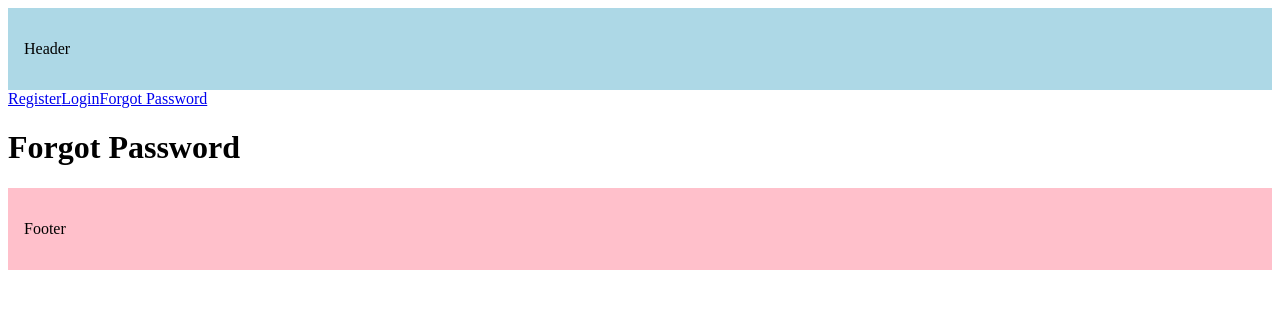
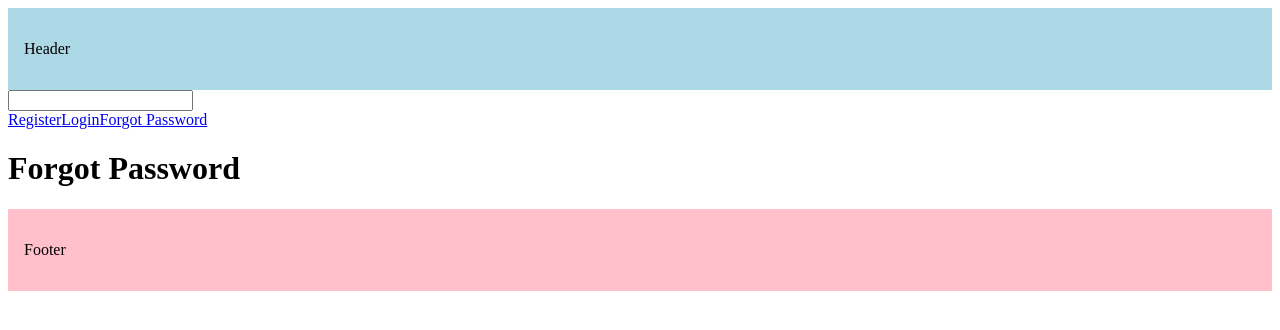
Before and after one commit to sreehithakambhampati/nextjs, a Next.js app in the folder routing/: page /forgot-password in a window 1280 px wide. Shown: the top 330 px of the page. Built offline with nearby package versions, Linux system fonts and the light colour scheme.

Commit message:
templates

```diff
--- a/routing/src/app/(auth)/layout.tsx
+++ b/routing/src/app/(auth)/template.tsx
@@ -2,6 +2,7 @@
 "use client"
 import Link from "next/link";
 import { usePathname } from "next/navigation";
+import { useState } from "react";
 import "./style.css"
 
 const navLinks = [
@@ -15,10 +16,13 @@
 }: {
   children: React.ReactNode;
 }) {
+    const[input,setInput] = useState("")
     const pathName = usePathname()
   return (
     <div>
-
+       <div>
+        <input value={input} onChange={(e) => setInput(e.target.value)} />
+       </div>
       {navLinks.map((link) => {
         // console.log(pathName)
         const isActive = pathName === link.href || (pathName.startsWith(link.href) && link.href !=="/")
```
